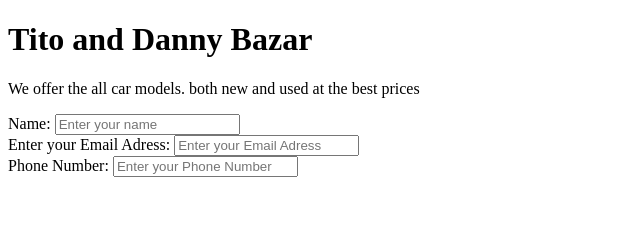
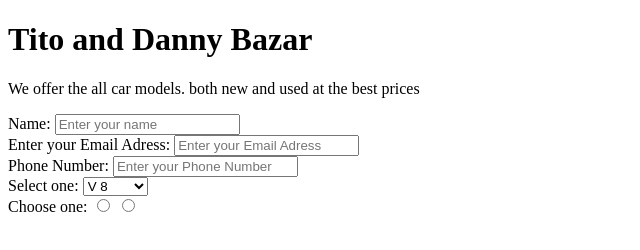
Before and after one commit to Kalunge/Titus-Danny, a plain HTML site: page fcc-test-suite-template-master/index.html in a window 1280 px wide. Shown: the whole page, without its empty margins (0-640 px from the left). Drawn offline with Linux system fonts and the light colour scheme.

Commit message:
Made some mistakes

```diff
--- a/fcc-test-suite-template-master/index.html
+++ b/fcc-test-suite-template-master/index.html
@@ -27,6 +27,20 @@
         <label id="number-label" for="">Phone Number:</label>
         <input required type="number" id="number" placeholder="Enter your Phone Number">
        </div>
+       <div>
+        <label id="number-label" for="">Select one:</label>
+        <select  id="dropdown">
+          <option value="V 8">V 8</option>
+          <option value="V 8">Rava 4</option>
+          <option value="V 8">Toyota</option>
+        </select>
+       </div>
+
+       <div>
+        <label id="number-label" for="">Choose one:</label>
+         <input type="radio" name="color"/>
+         <input type="radio" name="color"/>
+       </div>
      </form>
 
     <script src="https://cdn.freecodecamp.org/testable-projects-fcc/v1/bundle.js"></script>
```
